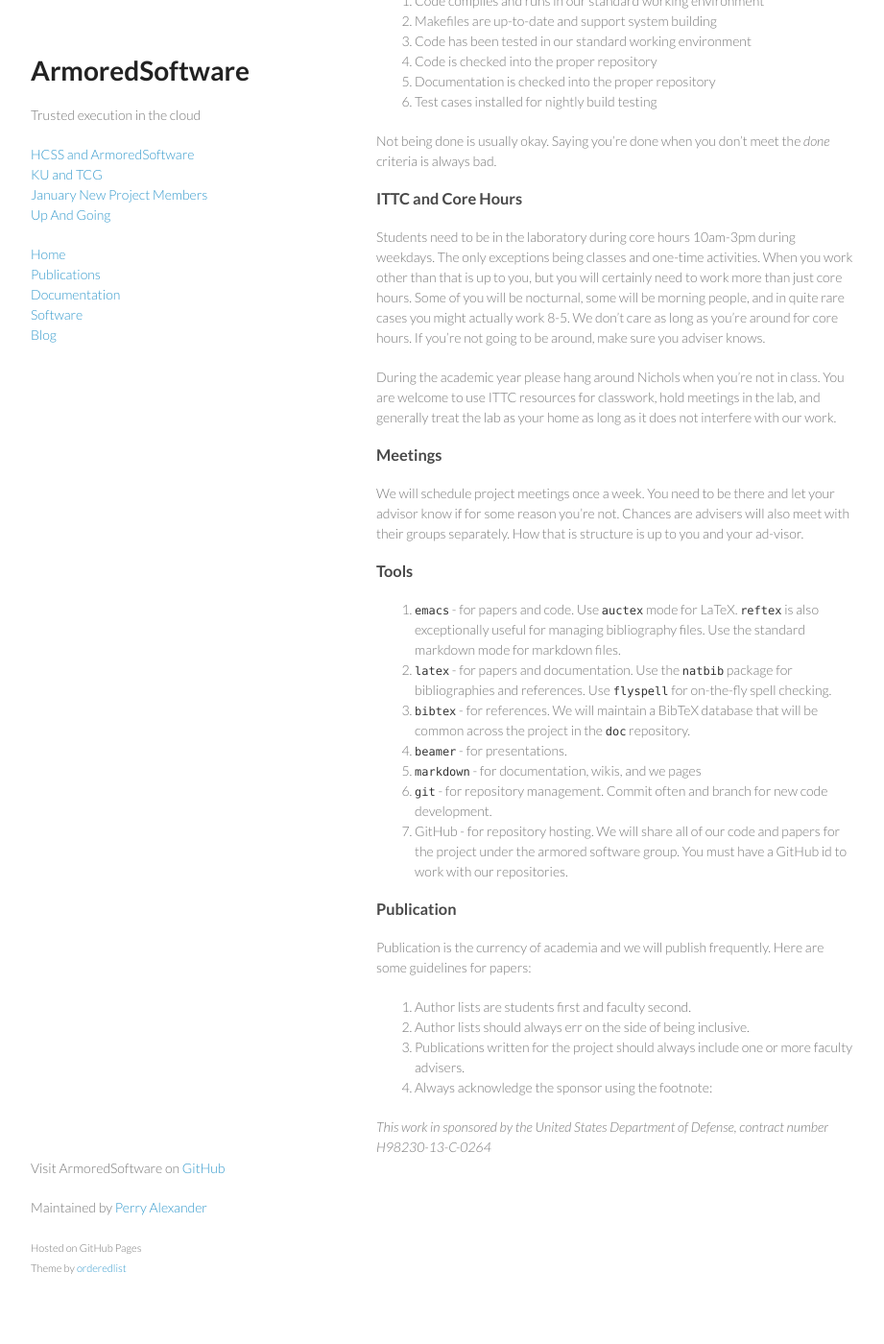
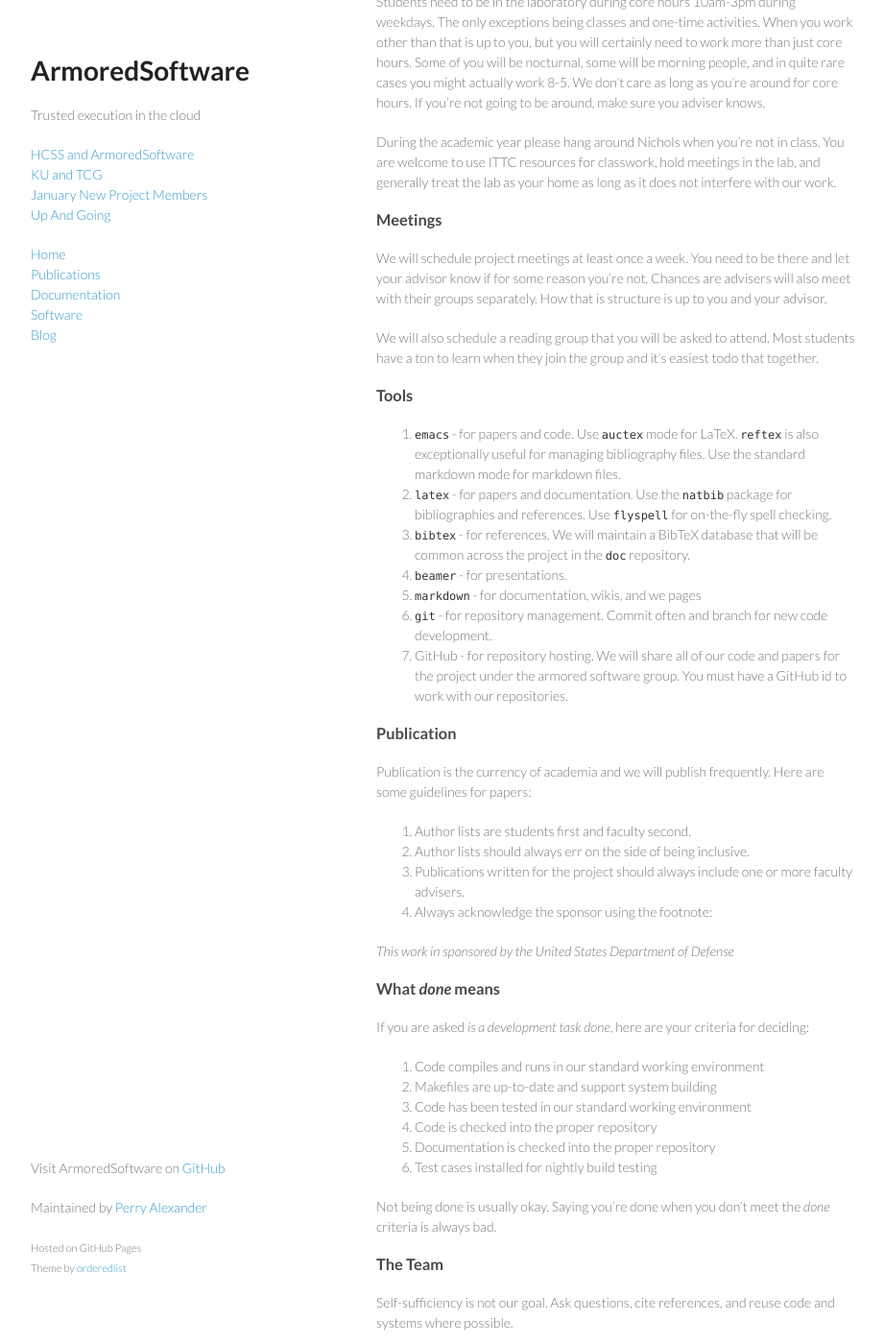
Before and after one commit to armoredsoftware/armoredsoftware.github.io, a Jekyll site: the page built from documentation.md, in a window 1280 px wide and 1400 px high, scrolled down 1466 px. Shown: the whole window at 96% size, without its empty margins (178-1099 px from the left). Built offline with Jekyll 4.4.1, drawn with Linux system fonts in a browser that asks for light colours; some of the changed text lies outside the part shown.

Commit message:
updating student information

```diff
--- a/documentation.md
+++ b/documentation.md
@@ -29,9 +29,12 @@ Description of repositories and wikis used for the project.
 ### Repos
 
 * `armoredsoftware.github.io` - Website repo that contains the project
-  website.
+  website. This is our public face complete with blog and software
+  releases.  Take the time to understand the site and how gh-pages
+  works before you modify it.
 * `admin` - Administrative cruft.  This is the only repo that is not
-  publicly available.  Students need not have access to this repo.
+  publicly available.  Anything we do not want the world to see goes
+  here.  Everyone on the project should have access.
 * `doc` - System documentation.  Design documents, presentations,
   capability descriptions, and formal documentation.  Current
   documentation should always be on the `main` branch.
@@ -103,10 +91,14 @@ as it does not interfere with our work.
 
 ### Meetings
 
-We will schedule project meetings once a week.  You need to be there
+We will schedule project meetings at least once a week.  You need to be there
 and let your advisor know if for some reason you're not.  Chances are
 advisers will also meet with their groups separately.  How that is
-structure is up to you and your ad-visor.
+structure is up to you and your advisor.
+
+We will also schedule a reading group that you will be asked to
+attend.  Most students have a ton to learn when they join the group and
+it's easiest todo that together.
 
 ### Tools
 
@@ -137,5 +129,24 @@ frequently.  Here are some guidelines for papers:
    more faculty advisers.
 1. Always acknowledge the sponsor using the footnote:
 
-*This work in sponsored by the United States Department of Defense,
- contract number H98230-13-C-0264*
+*This work in sponsored by the United States Department of Defense*
+
+### What *done* means
+
+If you are asked *is a development task done*, here are your criteria
+for deciding:
+
+1. Code compiles and runs in our standard working environment
+1. Makefiles are up-to-date and support system building
+1. Code has been tested in our standard working environment
+1. Code is checked into the proper repository
+1. Documentation is checked into the proper repository
+1. Test cases installed for nightly build testing
+
+Not being done is usually okay.  Saying you're done when you don't
+meet the *done* criteria is always bad.
+
+### The Team
+
+Self-sufficiency is not our goal.  Ask questions, cite references, and
+reuse code and systems where possible.
```
Also changed, not shown: other parts of documentation.md (+0 -15 lines).
